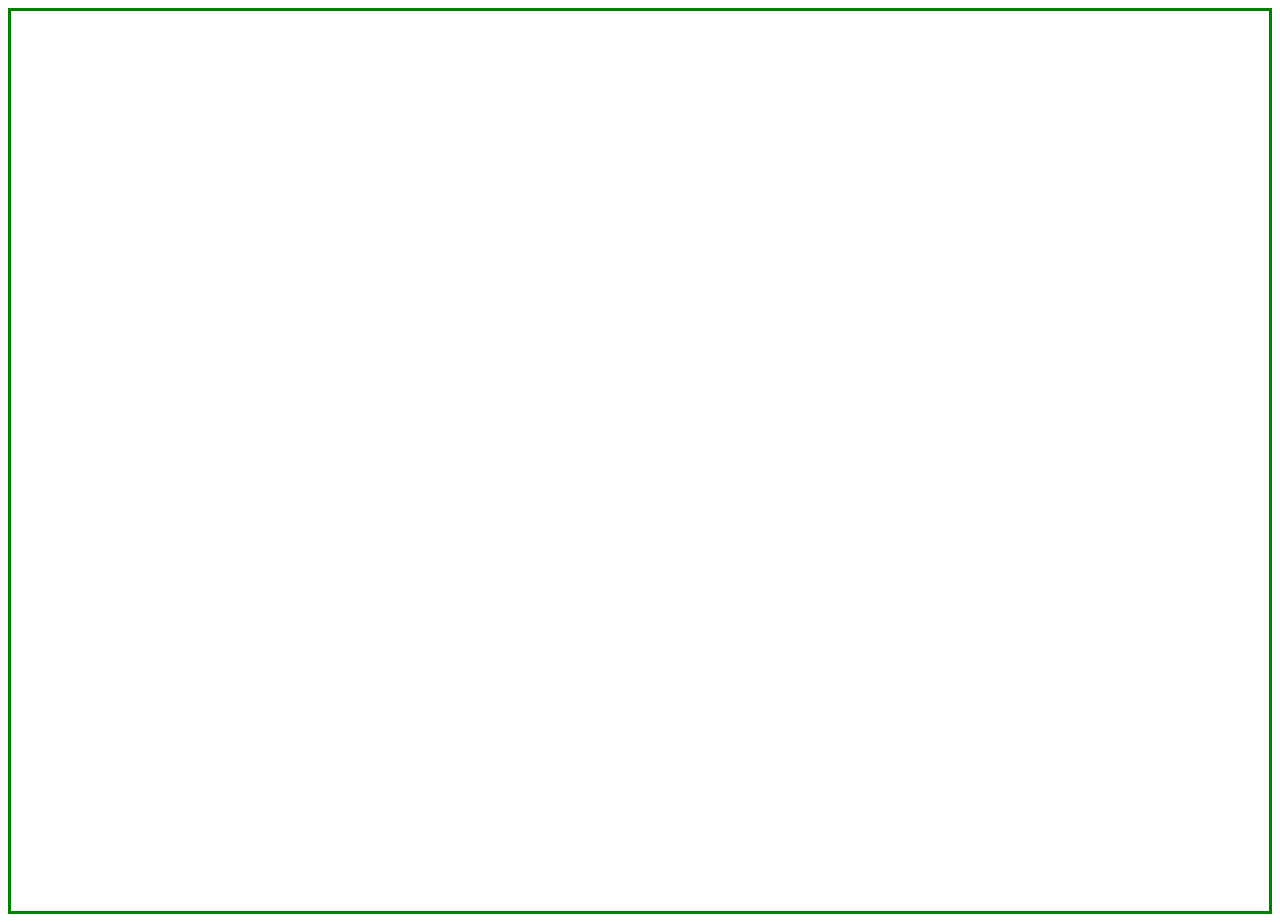
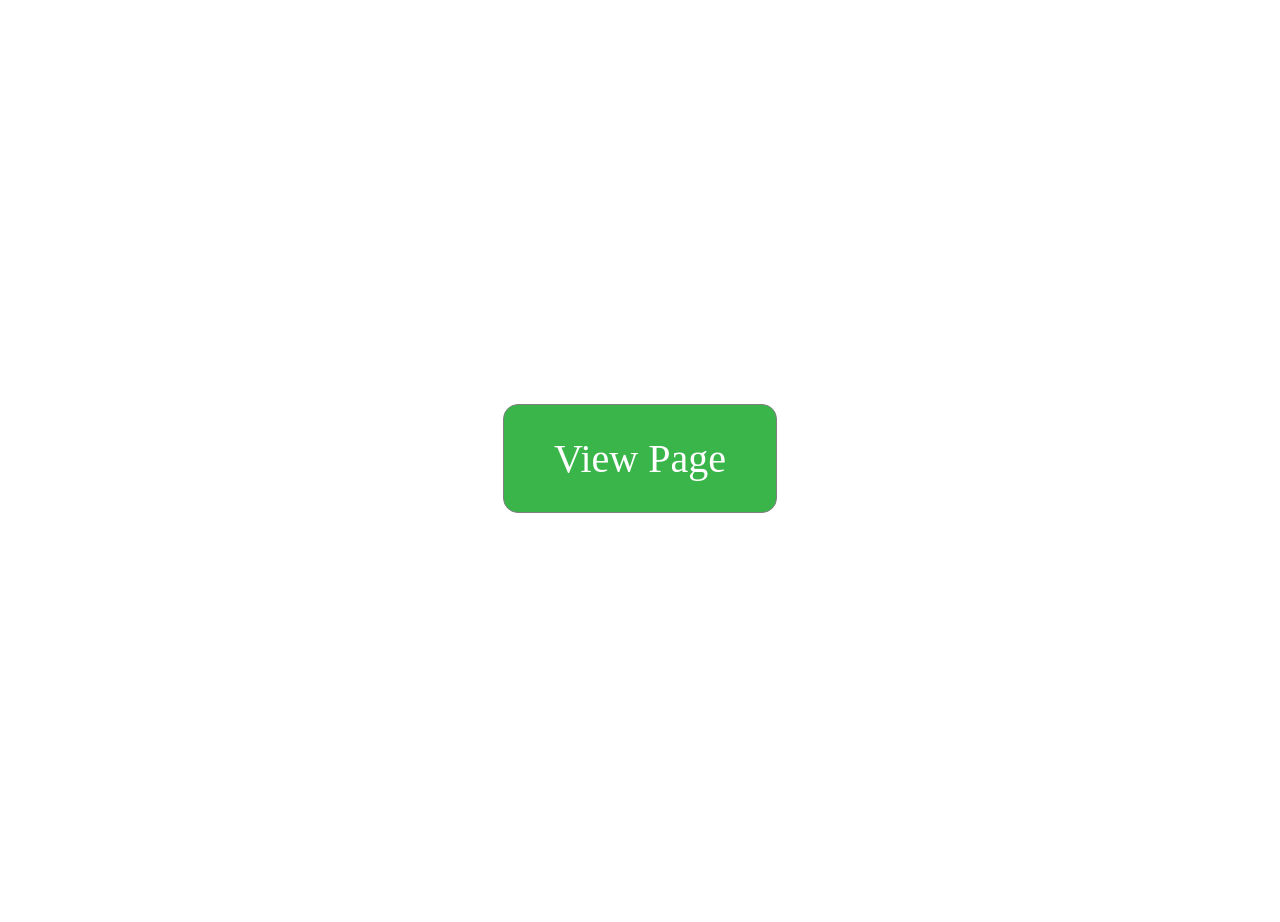
Before and after one commit to Giangvp99/labs_and_prac, a plain HTML site: page index.html in a window 1280 px wide. Drawn offline with Linux system fonts and the light colour scheme.

Commit message:
fixed link to page

```diff
--- a/index.html
+++ b/index.html
@@ -10,13 +10,25 @@
         justify-content: center;
         align-items: center;
         height: 900px;
-        border: 3px solid green;
+      }
+      a {
+        text-decoration: none;
+        border:1px solid gray;
+        border-radius: 15px;
+        padding: 30px 50px;
+        font-size: 40px;
+        background-color: #39b54a;
+        color: white;
+
+      }
+      a:hover {
+        background-color:#268233;
       }
     </style>
   </head>
   <body>
     <div class="center">
-      <button onclick="window.location.href='/Prac/dazzle/index.html'>View Page</button>
+      <a href="./Prac/dazzle/index.html">View Page</a>
     </div>
   </body>
 </html>
```
